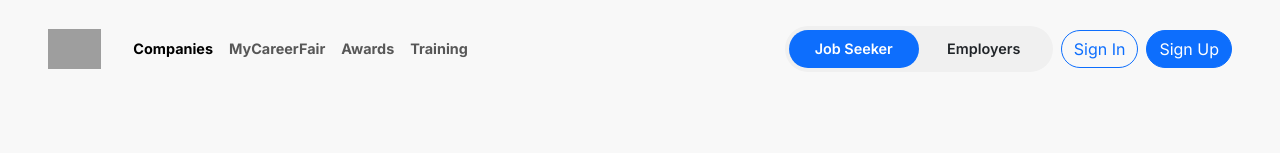
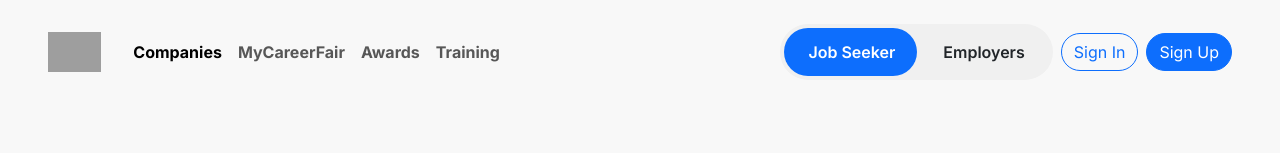
Before and after one commit to fatin-idris/JobStore-Homepage, a plain HTML site: page index.html in a window 1280 px wide. Shown: the top 153 px of the page. Drawn offline with nearby package versions, Linux system fonts and the light colour scheme; grey boxes are pictures that could not be loaded.

Commit message:
Update index.html

```diff
--- a/index.html
+++ b/index.html
@@ -28,10 +28,7 @@
         font-size: 1rem; /* Base font size */
       }
       .navbar-brand img {
-        height: 40px;
-      }
-      .navbar-nav .nav-link {
-        font-size: 0.9rem;
+        height: 40px; /* Original height for the logo */
       }
       .toggle-switch-wrapper {
         position: relative;
@@ -43,13 +40,12 @@
       .toggle-switch-wrapper .toggle-label {
         position: relative;
         z-index: 1;
-        padding: 0.5rem 1.25rem;
+        padding: 0.75rem 1.5rem; /* Original padding */
         cursor: pointer;
         font-weight: 600;
         transition: color 0.4s ease;
         text-align: center;
-        width: 130px;
-        font-size: 0.9rem;
+        font-size: 1rem; /* Original font size */
       }
       .toggle-switch-wrapper input[type="radio"] {
         display: none;
```
